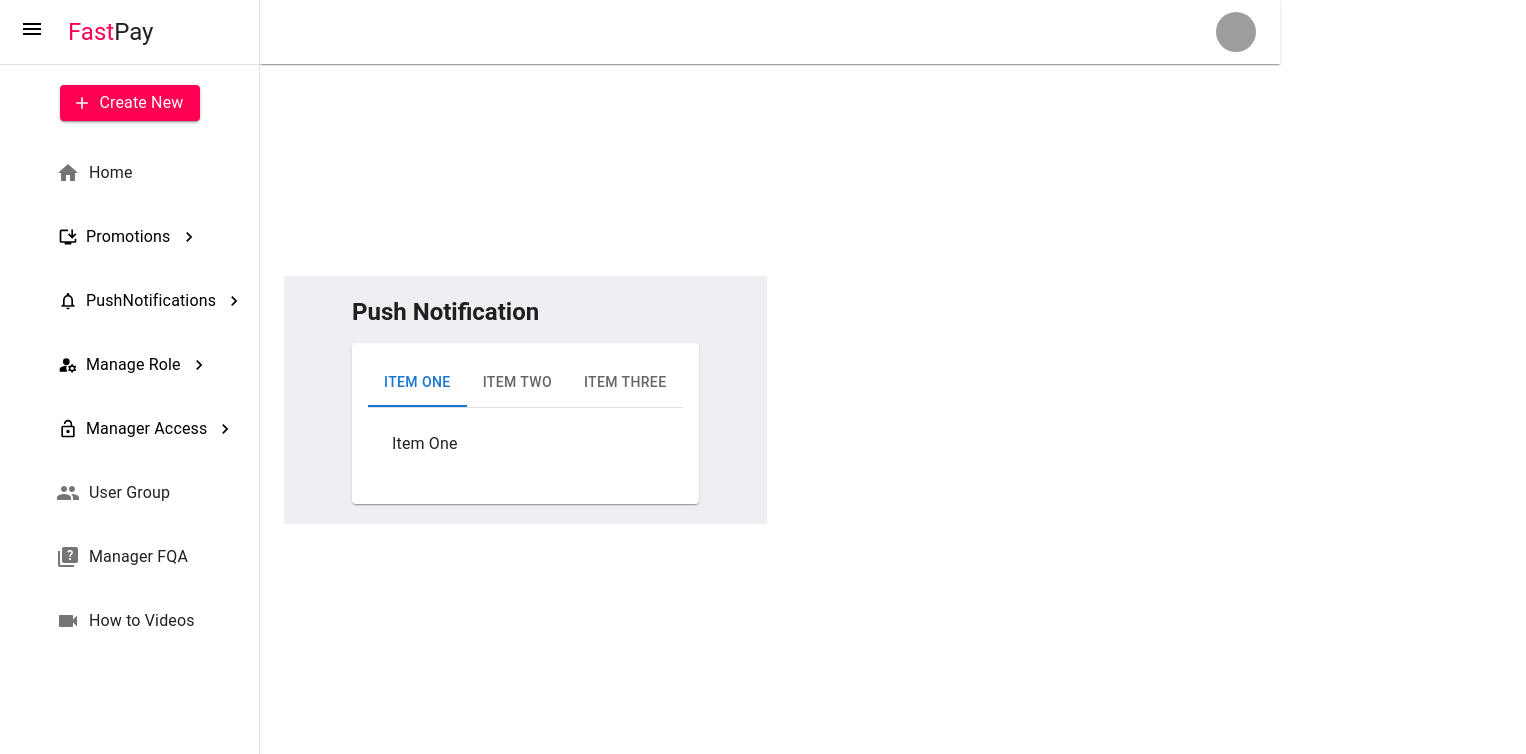
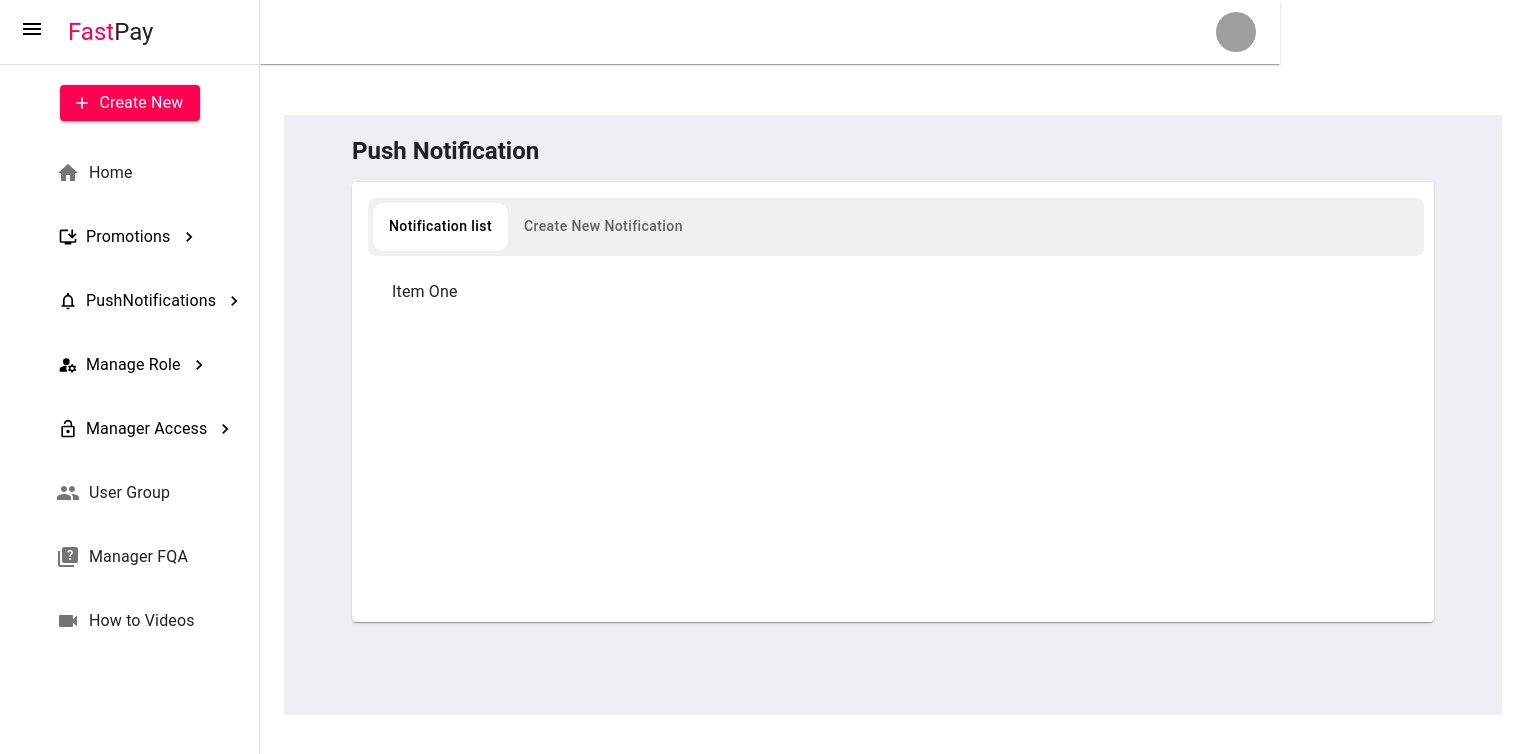
Before and after one commit to hasanhridoy01/Newroz-FastPay-Apps, a React (Vite) app: page / in a window 1280 px wide. Both pictures are taken after a click on the item "Home". Shown: the top 754 px of the page, 1526 px wide, since content can reach past the window. Built offline with nearby package versions, Linux system fonts and the light colour scheme; grey boxes are pictures that could not be loaded.

Commit message:
tabs design done

```diff
--- a/src/components/AdminDashboard/AdminDashboard.jsx
+++ b/src/components/AdminDashboard/AdminDashboard.jsx
@@ -561,9 +561,7 @@ function ResponsiveDrawer(props) {
             display: "flex",
             flexDirection: "column",
             justifyContent: "space-between",
-            "@media (min-width: 1280px)": {
-              marginBottom: "500px",
-            },
+            marginTop: '30px',
             backgroundColor: '#EEEEF3'
           }}
         >
--- /dev/null
+++ b/src/components/DashboardComponents/FormTabs.jsx
@@ -0,0 +1,141 @@
+import * as React from "react";
+import PropTypes from "prop-types";
+import Tabs from "@mui/material/Tabs";
+import Tab from "@mui/material/Tab";
+import Typography from "@mui/material/Typography";
+import Box from "@mui/material/Box";
+import { Button, Card, CardContent } from "@mui/material";
+
+function CustomTabPanel(props) {
+  const { children, value, index, ...other } = props;
+
+  return (
+    <div
+      role="tabpanel"
+      hidden={value !== index}
+      id={`simple-tabpanel-${index}`}
+      aria-labelledby={`simple-tab-${index}`}
+      {...other}
+    >
+      {value === index && (
+        <Box sx={{ p: 3 }}>
+          <Typography>{children}</Typography>
+        </Box>
+      )}
+    </div>
+  );
+}
+
+CustomTabPanel.propTypes = {
+  children: PropTypes.node,
+  index: PropTypes.number.isRequired,
+  value: PropTypes.number.isRequired,
+};
+
+function a11yProps(index) {
+  return {
+    id: `simple-tab-${index}`,
+    "aria-controls": `simple-tabpanel-${index}`,
+  };
+}
+
+const FormTabs = () => {
+  const [value, setValue] = React.useState(0);
+
+  const handleChange = (event, newValue) => {
+    setValue(newValue);
+  };
+
+  return (
+    <div>
+      <Box sx={{ width: "100%" }}>
+        <Box sx={{ borderBottom: 1, borderColor: "divider" }}>
+          <Tabs
+            value={value}
+            onChange={handleChange}
+            aria-label="basic tabs example"
+            sx={{
+              backgroundColor: "#ffffff",
+              borderRadius: "8px",
+              border: "none",
+              padding: "0px",
+              "& .MuiTabs-indicator": {
+                display: "none",
+              },
+              justifyContent: "space-between",
+            }}
+          >
+            <Tab
+              label="English"
+              {...a11yProps(0)}
+              sx={{
+                "&.Mui-selected": {
+                  backgroundColor: "#30285f", // Set background color for active tab
+                  color: "#ffffff", // Set text color for active tab
+                  borderRadius: "10px",
+                  borderBottom: "none",
+                },
+                "&:focus": {
+                  outline: "none", // Remove default focus outline
+                },
+                padding: "0px",
+                border: "none",
+                textTransform: "none",
+                marginBottom: "7px",
+              }}
+            />
+            <Tab
+              label="Arabic"
+              {...a11yProps(1)}
+              sx={{
+                "&.Mui-selected": {
+                  backgroundColor: "#30285f", // Set background color for active tab
+                  color: "#ffffff", // Set text color for active tab
+                  borderRadius: "10px",
+                  borderBottom: "none",
+                },
+                "&:focus": {
+                  outline: "none", // Remove default focus outline
+                },
+                padding: "0px",
+                border: "none",
+                textTransform: "none",
+                marginBottom: "7px",
+              }}
+            />
+            <Tab
+              label="Kurdish"
+              {...a11yProps(2)}
+              sx={{
+                "&.Mui-selected": {
+                  backgroundColor: "#30285f", // Set background color for active tab
+                  color: "#ffffff", // Set text color for active tab
+                  borderRadius: "10px",
+                  borderBottom: "none",
+                },
+                "&:focus": {
+                  outline: "none", // Remove default focus outline
+                },
+                padding: "0px",
+                border: "none",
+                textTransform: "none",
+                marginBottom: "7px",
+              }}
+            />
+          </Tabs>
+        </Box>
+        <CustomTabPanel value={value} index={0}>
+          Item One
+        </CustomTabPanel>
+        <CustomTabPanel value={value} index={1}>
+          Item Two
+        </CustomTabPanel>
+        <CustomTabPanel value={value} index={2}>
+          Item Three
+        </CustomTabPanel>
+      </Box>
+    </div>
+  );
+};
+
+export default FormTabs;
--- a/src/components/DashboardComponents/Home/Home.jsx
+++ b/src/components/DashboardComponents/Home/Home.jsx
@@ -3,7 +3,7 @@ import HomeTabs from "../HomeTabs";
 
 const Home = () => {
   return (
-    <div style={{ padding: "20px" }}>
+    <div style={{ padding: "20px", height: '600px', width: '1170px' }}>
       <Container>
         <Typography
           variant="h5"
--- a/src/components/DashboardComponents/HomeTabs.jsx
+++ b/src/components/DashboardComponents/HomeTabs.jsx
@@ -4,6 +4,14 @@ import Tabs from "@mui/material/Tabs";
 import Tab from "@mui/material/Tab";
 import Typography from "@mui/material/Typography";
 import Box from "@mui/material/Box";
+import { Button, Card, CardContent, Container, Grid } from "@mui/material";
+import FormTabs from "./FormTabs";
+
+//button icon............................!
+import CancelIcon from "@mui/icons-material/Cancel";
+import SaveIcon from "@mui/icons-material/Save";
+import VisibilityIcon from "@mui/icons-material/Visibility";
+import SendIcon from "@mui/icons-material/Send";
 
 function CustomTabPanel(props) {
   const { children, value, index, ...other } = props;
@@ -18,7 +26,7 @@ function CustomTabPanel(props) {
     >
       {value === index && (
         <Box sx={{ p: 3 }}>
-          <Typography>{children}</Typography>
+          <Typography color="inherit">{children}</Typography>
         </Box>
       )}
     </div>
@@ -45,27 +53,131 @@ const HomeTabs = () => {
     setValue(newValue);
   };
   return (
-    <div>
-      <Box sx={{ width: "100%" }}>
-        <Box sx={{ borderBottom: 1, borderColor: "divider" }}>
+    <div style={{ height: "400px", width: "1100px" }}>
+      <Box sx={{ width: "96%" }}>
+        <Box sx={{ borderColor: "divider" }}>
           <Tabs
             value={value}
             onChange={handleChange}
             aria-label="basic tabs example"
+            sx={{
+              backgroundColor: "#f0f0f0",
+              borderRadius: "8px",
+              border: "none",
+              padding: "5px",
+              "& .MuiTabs-indicator": {
+                display: "none",
+              },
+              justifyContent: "space-between",
+            }}
           >
-            <Tab label="Item One" {...a11yProps(0)} />
-            <Tab label="Item Two" {...a11yProps(1)} />
-            <Tab label="Item Three" {...a11yProps(2)} />
+            <Tab
+              label="Notification list"
+              {...a11yProps(0)}
+              sx={{
+                "&.Mui-selected": {
+                  backgroundColor: "#fff", // Set background color for active tab
+                  color: "#000", // Set text color for active tab
+                  borderRadius: "10px",
+                  borderBottom: "none",
+                },
+                "&:focus": {
+                  outline: "none", // Remove default focus outline
+                },
+                border: "none",
+                textTransform: "none",
+              }}
+            />
+            <Tab
+              label="Create New Notification"
+              {...a11yProps(1)}
+              sx={{
+                "&.Mui-selected": {
+                  backgroundColor: "#fff", // Set background color for active tab
+                  color: "#000", // Set text color for active tab
+                  borderRadius: "10px",
+                  borderBottom: "none",
+                },
+                "&:focus": {
+                  outline: "none", // Remove default focus outline
+                },
+                border: "none",
+                textTransform: "none",
+              }}
+            />
           </Tabs>
         </Box>
         <CustomTabPanel value={value} index={0}>
           Item One
         </CustomTabPanel>
         <CustomTabPanel value={value} index={1}>
-          Item Two
-        </CustomTabPanel>
-        <CustomTabPanel value={value} index={2}>
-          Item Three
+          <Grid gap={0} container alignItems="center" justifyContent="center">
+            <Grid item lg={6} md={6} sm={12} xs={12}>
+              <Card sx={{ marginRight: "10px", borderRadius: "10px" }}>
+                <CardContent>
+                  <FormTabs />
+                </CardContent>
+              </Card>
+            </Grid>
+            <Grid item lg={6} md={6} sm={12} xs={12}>
+              <Card>
+                <CardContent></CardContent>
+              </Card>
+            </Grid>
+          </Grid>
+          <Card sx={{ marginTop: "20px" }}>
+            <CardContent>
+              <div
+                className=""
+                style={{
+                  display: "flex",
+                  justifyContent: "space-between",
+                  alignItems: "center",
+                }}
+              >
+                <div className="">
+                  <Button
+                    sx={{
+                      marginRight: "8px",
+                      color: "#6750A4",
+                      borderColor: "#6750A4",
+                    }}
+                    variant="outlined"
+                    startIcon={<CancelIcon />}
+                  >
+                    Cancel
+                  </Button>
+                  <Button
+                    sx={{ color: "#6750A4", borderColor: "#6750A4" }}
+                    variant="outlined"
+                    startIcon={<SaveIcon />}
+                  >
+                    Save To Draft
+                  </Button>
+                </div>
+                <div className="">
+                  <Button
+                    sx={{
+                      marginRight: "8px",
+                      color: "#6750A4",
+                      borderColor: "#6750A4",
+                    }}
+                    variant="outlined"
+                    startIcon={<VisibilityIcon />}
+                  >
+                    View
+                  </Button>
+                  <Button
+                    sx={{ color: "#fff", borderColor: "#6750A4" }}
+                    variant="contained"
+                    startIcon={<SendIcon />}
+                  >
+                    Send Push Notification
+                  </Button>
+                </div>
+              </div>
+            </CardContent>
+          </Card>
         </CustomTabPanel>
       </Box>
     </div>
```
